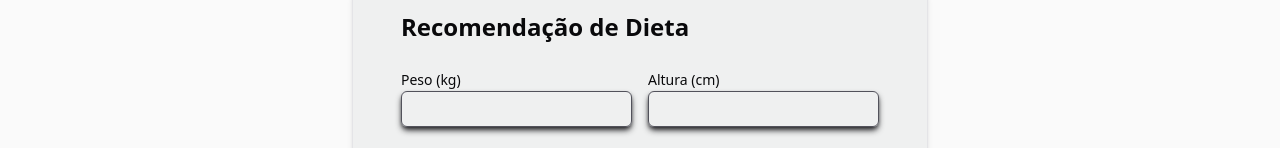
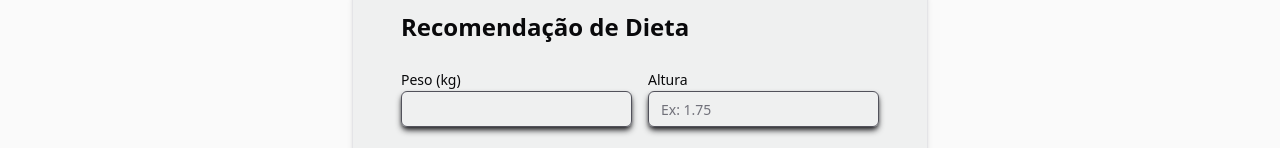
Before and after one commit to LucasMKS/NutriFacil-Web, a Next.js app: page /dieta in a window 1280 px wide. Shown: the part 142-290 px from the top of the page. Built offline with nearby package versions, Linux system fonts and the light colour scheme.

Commit message:
fix: corrigir cálculo e formatação da altura nos componentes de dieta e TMB

```diff
--- a/src/app/dieta/page.tsx
+++ b/src/app/dieta/page.tsx
@@ -115,7 +115,7 @@ export default function DietaPage() {
     setResultado(null);
     // Salva campos repetidos
     saveResult("peso", peso);
-    saveResult("altura", (Number(getResult("altura")) / 100).toString());
+    saveResult("altura", altura);
     saveResult("idade", idade);
     saveResult("sexo", sexo);
     saveResult("objetivo", objetivo);
@@ -136,7 +136,7 @@ export default function DietaPage() {
       const req = {
         tipoDieta,
         peso: Number(peso),
-        altura: Number(altura),
+        altura: Number(altura) * 100,
         idade: Number(idade),
         sexo,
         objetivo,
@@ -175,12 +175,13 @@ export default function DietaPage() {
                   />
                 </div>
                 <div>
-                  <Label htmlFor="altura">Altura (cm)</Label>
+                  <Label htmlFor="altura">Altura</Label>
                   <Input
                     id="altura"
                     type="number"
                     value={altura}
                     onChange={(e) => setAltura(e.target.value)}
+                    placeholder="Ex: 1.75"
                     className="dark:bg-verde-escuro shadow-md shadow-zinc-800 border border-zinc-600 dark:border-zinc-800"
                   />
                 </div>
--- a/src/app/tmb/page.tsx
+++ b/src/app/tmb/page.tsx
@@ -25,9 +25,7 @@ export default function TMBPage() {
 
   useEffect(() => {
     setPeso(getResult("peso") || "");
-    setAltura(
-      getResult("altura") ? (Number(getResult("altura")) * 100).toString() : ""
-    );
+    setAltura(getResult("altura") || "");
     setIdade(getResult("idade") || "");
     setSexo(getResult("sexo") || "");
   }, []);
@@ -38,7 +36,7 @@ export default function TMBPage() {
     try {
       const data = await calcularTmb(
         Number(peso),
-        Number(altura),
+        Number(altura) * 100,
         Number(idade),
         sexo
       );
@@ -46,7 +44,7 @@ export default function TMBPage() {
       saveResult("tmb_result", data.tmb);
       // Salvar entradas
       saveResult("peso", peso);
-      saveResult("altura", (Number(getResult("altura")) / 100).toString());
+      saveResult("altura", altura);
       saveResult("idade", idade);
       saveResult("sexo", sexo);
     } catch (err) {
@@ -75,13 +73,13 @@ export default function TMBPage() {
                 />
               </div>
               <div>
-                <Label htmlFor="altura">Altura (cm)</Label>
+                <Label htmlFor="altura">Altura</Label>
                 <Input
                   id="altura"
                   type="number"
                   value={altura}
                   onChange={(e) => setAltura(e.target.value)}
-                  placeholder="Ex: 175"
+                  placeholder="Ex: 1.75"
                   className="dark:bg-verde-escuro shadow-md shadow-zinc-800 border border-zinc-600 dark:border-zinc-800"
                 />
               </div>
```
